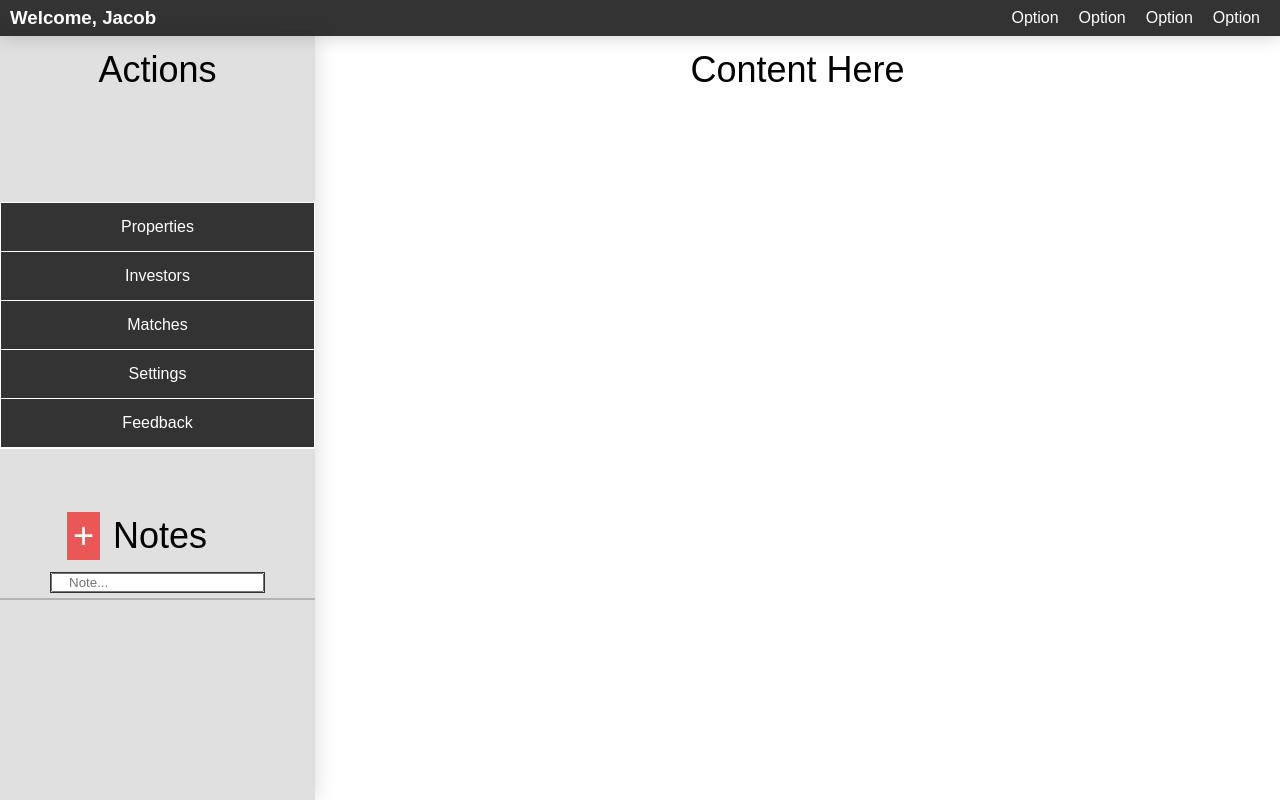
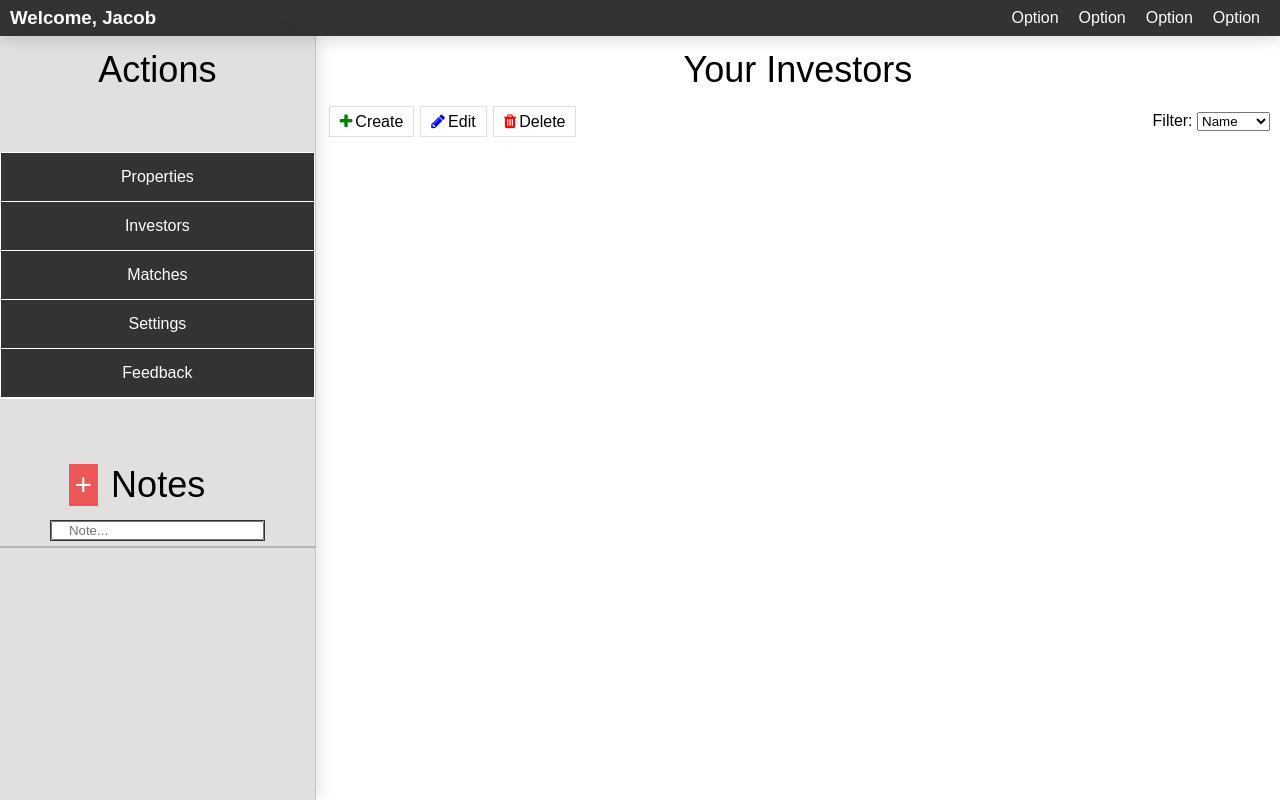
Before and after one commit to nstranquist/jacobs-dashboard, a website built with webpack: page dist/index.html in a window 1280 px wide. Built offline with nearby package versions, Linux system fonts and the light colour scheme.

Commit message:
add ui for properties view

```diff
--- /dev/null
+++ b/src/components/content-header.js
@@ -0,0 +1,5 @@
+const headerContent = function (title) {
+  return `<header><h3 class="heading">${title}</h3></header>`;
+}
+
+export default headerContent;
--- a/src/components/note-item.js
+++ b/src/components/note-item.js
@@ -0,0 +1,29 @@
+// create new note item
+const newNoteItem = function (noteBody) {
+  const noteItem = document.createElement('div');
+  noteItem.classList = 'note-item noselect';
+
+  let noteLeft = document.createElement('div');
+  noteLeft.classList = 'note-left';
+  let noteRight = document.createElement('div');
+  noteRight.classList = 'note-right';
+
+  let newCheckbox = document.createElement('input');
+  newCheckbox.type = 'checkbox';
+  let newNote = document.createElement('p');
+  newNote.textContent = noteBody;
+  noteLeft.appendChild(newCheckbox);
+  noteLeft.appendChild(newNote);
+
+  let newDeleteBtn = document.createElement('span');
+  newDeleteBtn.classList = 'btn btn-delete-note';
+  newDeleteBtn.textContent = 'D';
+  noteRight.appendChild(newDeleteBtn);
+
+  noteItem.appendChild(noteLeft);
+  noteItem.appendChild(noteRight);
+
+  return noteItem;
+}
+
+export default newNoteItem;
--- a/src/components/notes.js
+++ b/src/components/notes.js
@@ -1,3 +1,6 @@
+// imports
+import newNoteItem from './note-item';
+
 // get DOM variables
 const notesContainer = document.getElementById('notes-container');
 const addNoteBtn = document.getElementById('btn-add-note');
@@ -35,28 +38,7 @@ function addNote(noteBody) {
   console.log('add note');
 
   // create new note item
-  const noteItem = document.createElement('div');
-  noteItem.classList = 'note-item noselect';
-
-  let noteLeft = document.createElement('div');
-  noteLeft.classList = 'note-left';
-  let noteRight = document.createElement('div');
-  noteRight.classList = 'note-right';
-
-  let newCheckbox = document.createElement('input');
-  newCheckbox.type = 'checkbox';
-  let newNote = document.createElement('p');
-  newNote.textContent = noteBody;
-  noteLeft.appendChild(newCheckbox);
-  noteLeft.appendChild(newNote);
-
-  let newDeleteBtn = document.createElement('span');
-  newDeleteBtn.classList = 'btn btn-delete-note';
-  newDeleteBtn.textContent = 'D';
-  noteRight.appendChild(newDeleteBtn);
-
-  noteItem.appendChild(noteLeft);
-  noteItem.appendChild(noteRight);
+  const noteItem = newNoteItem(noteBody);
 
   // add new noteItem object to notes container
   notesContainer.appendChild(noteItem);
--- /dev/null
+++ b/src/components/properties/property-item.js
@@ -0,0 +1,10 @@
+const newPropertyItem = (propertyName, propertyDescription) => {
+  return `
+    <div class="property-item">
+      <h3>${propertyName}</h3>
+      <p>${propertyDescription}</p>
+      <a class="btn btn-view-property">View More</a>
+    </div>`
+}
+
+export default newPropertyItem;
--- /dev/null
+++ b/src/components/properties/property-toolbar.js
@@ -0,0 +1,21 @@
+// consider making into static value
+const propertyToolbar = (type) => {
+  return `
+    <article class="toolbar">
+      <ul class="toolbar-left">
+        <li class="toolbar-item" id="add-${type}"><i class="fa fa-plus"></i>Create</li>
+        <li class="toolbar-item" id="edit-${type}"><i class="fa fa-pencil"></i>Edit</li>
+        <li class="toolbar-item" id="delete-${type}"><i class="fa fa-trash"></i>Delete</li>
+      </ul>
+      <div class="toolbar-right">
+        Filter: <select name="filter-${type}" id="filter-${type}">
+          <option value="0">Name</option>
+          <option value="1">Type</option>
+          <option value="2">Price</option>
+          <option value="3">Location</option>
+        </select>
+      </div>
+    </article>`
+}
+
+export default propertyToolbar;
--- a/src/templates/feedback.js
+++ b/src/templates/feedback.js
@@ -1,5 +1,9 @@
+// imports
+import headerContent from '../components/content-header';
+
+// template
 const feedbackTemplate = `
-  <h1>Feedback Template</h1>
+  ${headerContent('Any Feedback?')}
 `;
 
 export default feedbackTemplate;
--- a/src/templates/investors.js
+++ b/src/templates/investors.js
@@ -1,5 +1,12 @@
+// imports
+import headerContent from '../components/content-header';
+import propertyToolbar from '../components/properties/property-toolbar';
+
+// template
 const investorsTemplate = `
-  <h1>Investors Template</h1>
+  ${headerContent('Your Investors')}
+  ${propertyToolbar('investor')}
+
 `;
 
 export default investorsTemplate;
--- a/src/templates/matches.js
+++ b/src/templates/matches.js
@@ -1,5 +1,9 @@
+// imports
+import headerContent from '../components/content-header';
+
+// template
 const matchesTemplate = `
-  <h1>Matches Template</h1>
+  ${headerContent('Your Matches')}
 `;
 
 export default matchesTemplate;
--- a/src/templates/properties.js
+++ b/src/templates/properties.js
@@ -1,6 +1,15 @@
+//imports
+import headerContent from '../components/content-header';
+import propertyToolbar from '../components/properties/property-toolbar';
+import newPropertyItem from '../components/properties/property-item';
+
+// template
 const propertiesTemplate = `
-  <h1>Properties Template</h1>
-  <p>Description</p>
+  ${headerContent('Your Properties')}
+  ${propertyToolbar('property')}
+  <article class="properties-grid">
+    ${newPropertyItem('NewPropName', 'Here is some descriptive text to describe this wonderful or should I say horrible property')}
+  </article>
 `;
 
 export default propertiesTemplate;
--- a/src/templates/settings.js
+++ b/src/templates/settings.js
@@ -1,5 +1,10 @@
+// imports
+import headerContent from '../components/content-header';
+
+
+// template
 const settingsTemplate = `
-  <h1>Settings Template</h1>
+  ${headerContent('Settings')}
 `;
 
 export default settingsTemplate;
```
Also changed, not shown: dist/bundle.js, dist/index.html, dist/main.css.
